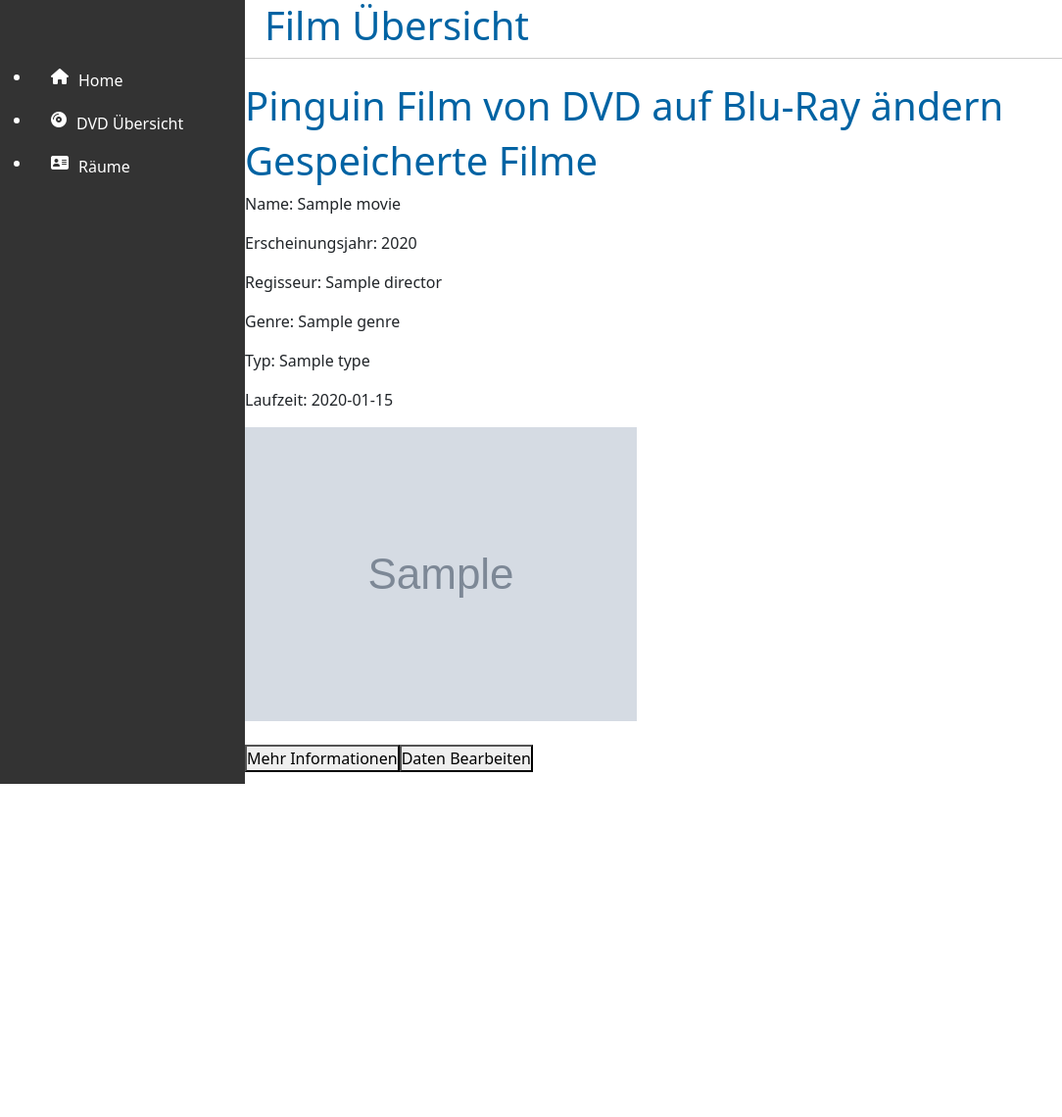
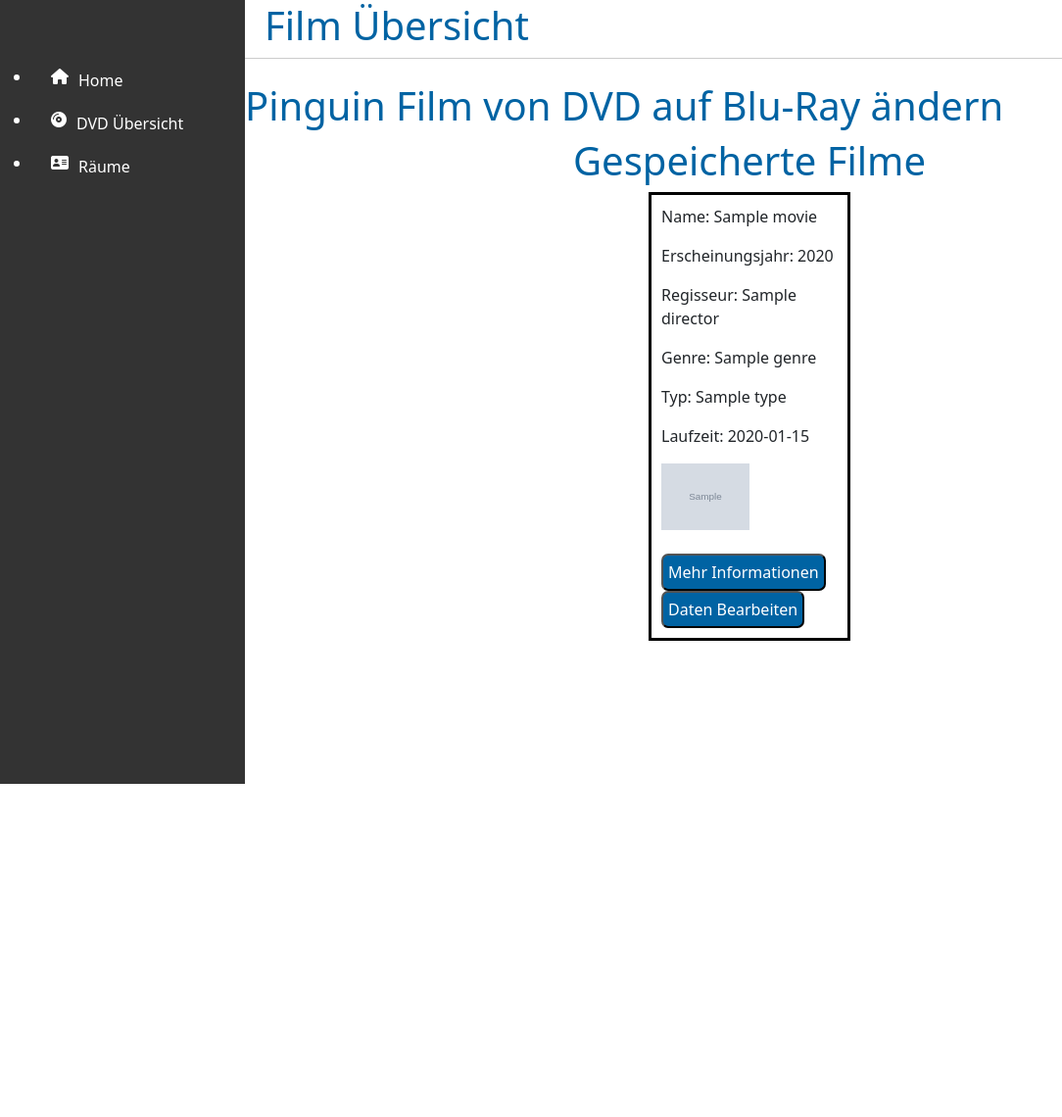
Before and after one commit to Christian-Hummel/Video_Organizer, a Django app: template templates/overview.html in a window 1280 px wide. Shown: the whole page at 98% size, without its empty margins (0-1084 px from the left). Before the commit the page ends 800 px from the top, so only its background shows below. Run offline with Django 5.2, Linux system fonts and the light colour scheme; the template is opened without the code that fills it: most values are stand-ins (such as "Sample title", 1, 10 or a date in 2020); grey boxes marked "Sample" are stand-in pictures.

Commit message:
added styling for buttons and overview containers

```diff
--- a/video_organizer/static/css/styles.css
+++ b/video_organizer/static/css/styles.css
@@ -17,7 +17,20 @@ h1 {
     margin-bottom: 20px;
 }
 
+a.button {
+    padding: 1px 6px;
+    border-radius: 3px;
+    color: white;
+    background-color: #0063a3;
+    text-decoration: none;
+}
 
+.bluebutton {
+  padding: 5px;
+  background-color: #0063a3;
+  color: white;
+  border-radius: 7px;
+}
 
 
 nav {
@@ -104,15 +117,6 @@ article {
   }
 }
 
-.btn-blue {
-    background-color: #0063a3;
-    color: white;
-}
-
-button.active {
-    background-color: gray;
-}
-
 .message {
     letter-spacing: .011rem;
     word-break: break-word;
@@ -125,3 +129,27 @@ button.active {
     text-align: left;
     background-color: #fff;
 }
+
+.overview-container {
+    position: relative;
+    margin: auto;
+    width: 20%;
+    padding: 10px;
+    border: 3px solid black;
+}
+
+.overview-header {
+  overflow-y: auto;
+  height: 1000px;
+}
+
+.overview-header h1 {
+    text-align: center;
+}
+
+.movie-image {
+  position: relative;
+  width: 50%; /* or any custom size */
+  height: 50%;
+  object-fit: contain;
+}
```
